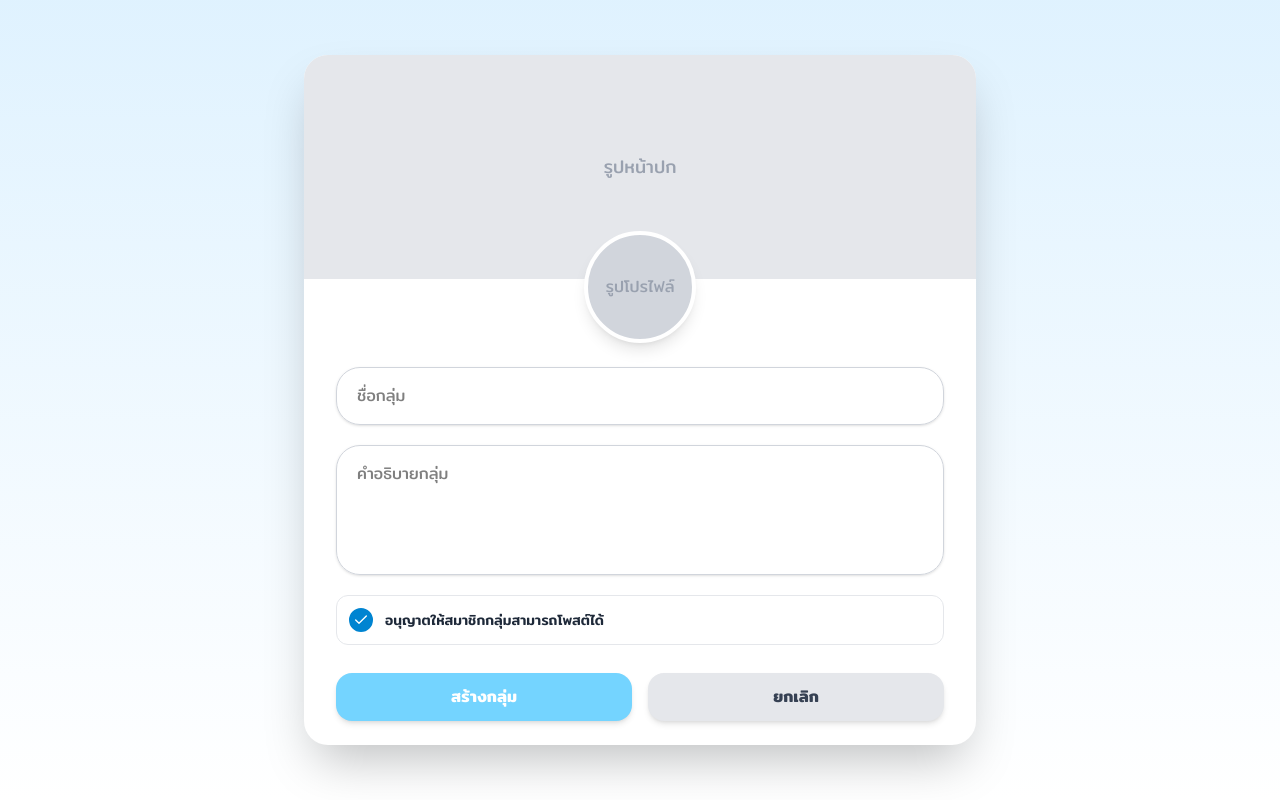
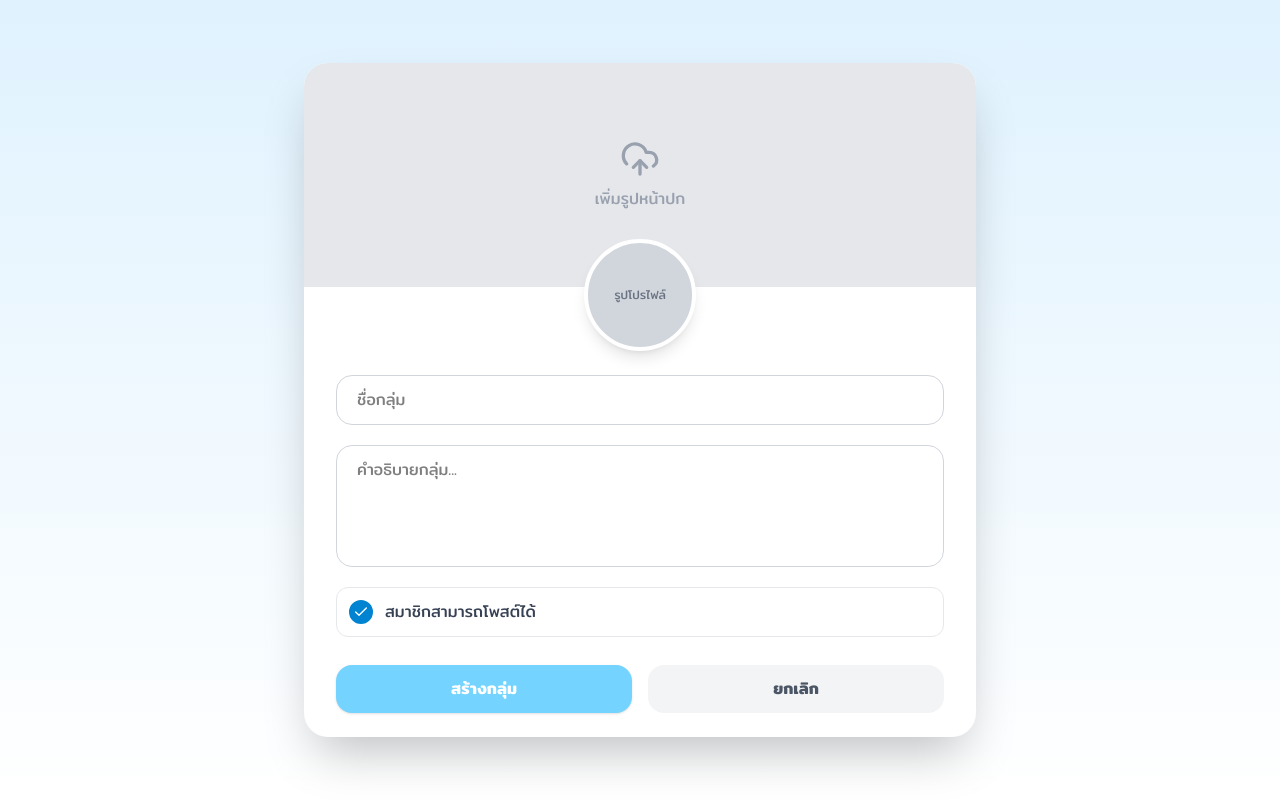
Before and after one commit to luttapon/mini-project, a Next.js app: page /create in a window 1280 px wide. Built offline with nearby package versions, Linux system fonts and the light colour scheme; no server answers.

Commit message:
แก้ไขแล้ว

```diff
--- a/app/components/NavbarSub.tsx
+++ b/app/components/NavbarSub.tsx
@@ -261,7 +261,7 @@ export const NavbarSub = () => {
                 >
                   {/* Avatar Bubble */}
                   <div className="
-                      w-11 h-11 rounded-2xl overflow-hidden
+                      w-11 h-11 rounded-full overflow-hidden
                       bg-gradient-to-br from-slate-100 to-slate-200
                       shadow-md border border-white
                       hover:scale-110 transition-transform duration-200
--- a/app/create/page.tsx
+++ b/app/create/page.tsx
@@ -3,59 +3,65 @@
 import { useState } from 'react'
 import { useRouter } from 'next/navigation'
 import { supabase } from '@/lib/supabase/client'
-// นำเข้าไอคอน Check สำหรับ Checkbox
-import { Check } from 'lucide-react'
+import { Check, UploadCloud } from 'lucide-react'
 
 export default function CreateGroupPage() {
   const router = useRouter()
 
   // --- ส่วนจัดการ State (ข้อมูลในฟอร์ม) ---
-  const [name, setName] = useState('') // ชื่อกลุ่ม
-  const [description, setDescription] = useState('') // คำอธิบาย
-  // State สำหรับกำหนดสิทธิ์การโพสต์ (เริ่มต้นเป็น true: อนุญาต)
+  const [name, setName] = useState('')
+  const [description, setDescription] = useState('')
   const [allowMembersToPost, setAllowMembersToPost] = useState(true)
 
   // --- ส่วนจัดการ State (ไฟล์รูปภาพ) ---
-  const [avatarFile, setAvatarFile] = useState<File | null>(null) // ไฟล์รูปโปรไฟล์
-  const [coverFile, setCoverFile] = useState<File | null>(null)   // ไฟล์รูปปก
-  const [avatarPreview, setAvatarPreview] = useState<string | null>(null) // URL ตัวอย่างรูปโปรไฟล์
-  const [coverPreview, setCoverPreview] = useState<string | null>(null)   // URL ตัวอย่างรูปปก
+  const [avatarFile, setAvatarFile] = useState<File | null>(null)
+  const [coverFile, setCoverFile] = useState<File | null>(null)
+  const [avatarPreview, setAvatarPreview] = useState<string | null>(null)
+  const [coverPreview, setCoverPreview] = useState<string | null>(null)
 
   // --- ส่วนจัดการ State (สถานะการทำงาน) ---
-  const [loading, setLoading] = useState(false) // สถานะกำลังโหลด
-  const [error, setError] = useState('')        // ข้อความ Error
+  const [loading, setLoading] = useState(false)
+  const [error, setError] = useState('')
 
   // --- Logic: เลือกรูปโปรไฟล์และแสดงตัวอย่าง ---
   const handleAvatarChange = (e: React.ChangeEvent<HTMLInputElement>) => {
     const file = e.target.files?.[0] ?? null
-    setAvatarFile(file)
-    // สร้าง Object URL สำหรับแสดงตัวอย่าง
-    setAvatarPreview(file ? URL.createObjectURL(file) : null)
+    if (file) {
+      setAvatarFile(file)
+      setAvatarPreview(URL.createObjectURL(file))
+    }
   }
 
   // --- Logic: เลือกรูปปกและแสดงตัวอย่าง ---
   const handleCoverChange = (e: React.ChangeEvent<HTMLInputElement>) => {
     const file = e.target.files?.[0] ?? null
-    setCoverFile(file)
-    // สร้าง Object URL สำหรับแสดงตัวอย่าง
-    setCoverPreview(file ? URL.createObjectURL(file) : null)
+    if (file) {
+      setCoverFile(file)
+      setCoverPreview(URL.createObjectURL(file))
+    }
   }
 
-  // --- Helper: ฟังก์ชันอัปโหลดไฟล์ไป Supabase Storage ---
+  // --- Helper: ฟังก์ชันอัปโหลดไฟล์ ---
   const handleUploadFile = async (file: File, type: 'avatar' | 'cover') => {
     if (!file) return null
+
     const folder = type === 'avatar' ? 'avatars' : 'covers'
-    // ตั้งชื่อไฟล์ให้ไม่ซ้ำกันด้วย Date.now() และชื่อไฟล์เดิม
-    const filePath = `${folder}/${Date.now()}_${file.name}`
 
-    // อัปโหลดไฟล์ไปยัง Bucket 'groups'
+    // ตั้งชื่อไฟล์ใหม่ (กันภาษาไทย/เว้นวรรค) -> ใช้ เวลาปัจจุบัน.นามสกุลไฟล์
+    const fileExt = file.name.split('.').pop()
+    const fileName = `${Date.now()}.${fileExt}`
+    const filePath = `${folder}/${fileName}`
+
+    // อัปโหลดไปยัง Bucket 'groups'
     const { error } = await supabase.storage.from('groups').upload(filePath, file)
+
     if (error) {
-      console.error('Upload error:', error.message)
-      return null
+      console.error(`Error uploading ${type}:`, error.message)
+      throw new Error(`อัปโหลดรูป ${type} ไม่สำเร็จ: ${error.message}`)
     }
 
-    return filePath // คืนค่า path ที่ใช้เก็บไฟล์ใน Storage
+    // คืนค่า Path
+    return filePath
   }
 
   // --- Logic: บันทึกข้อมูล (Submit Form) ---
@@ -65,34 +71,40 @@ export default function CreateGroupPage() {
     setError('')
 
     try {
-      // 1. ตรวจสอบว่า User Login หรือยัง
-      const user = await supabase.auth.getUser()
-      if (!user.data.user) throw new Error('กรุณาล็อกอินก่อนสร้างกลุ่ม')
+      // 1. ตรวจสอบ Login
+      const { data: { user } } = await supabase.auth.getUser()
+      if (!user) throw new Error('กรุณาล็อกอินก่อนสร้างกลุ่ม')
 
-      // 2. อัปโหลดรูปภาพ (ถ้ามีการเลือก)
-      const avatarPath = avatarFile ? await handleUploadFile(avatarFile, 'avatar') : null
-      const coverPath = coverFile ? await handleUploadFile(coverFile, 'cover') : null
+      // 2. อัปโหลดรูปภาพ (ถ้ามี)
+      let avatarPath = null
+      let coverPath = null
 
-      // 3. บันทึกข้อมูลลงฐานข้อมูล (Table: groups)
-      const { data, error } = await supabase
+      if (avatarFile) {
+        avatarPath = await handleUploadFile(avatarFile, 'avatar')
+      }
+      if (coverFile) {
+        coverPath = await handleUploadFile(coverFile, 'cover')
+      }
+
+      // 3. บันทึกข้อมูลลงฐานข้อมูล
+      const { error: insertError } = await supabase
         .from('groups')
         .insert([{
           name,
           description,
-          avatar_url: avatarPath, // URL/Path ของรูปโปรไฟล์
-          cover_url: coverPath,  // URL/Path ของรูปปก
-          owner_id: user.data.user.id, // ID เจ้าของกลุ่ม
-          // ฟิลด์กำหนดสิทธิ์การโพสต์
+          avatar_url: avatarPath,
+          cover_url: coverPath,
+          owner_id: user.id,
           allow_members_to_post: allowMembersToPost
         }])
-        .select() // เลือกข้อมูลที่เพิ่ง insert กลับมา
 
-      if (error) throw error
+      if (insertError) throw insertError
 
-      // 4. สำเร็จ: ไปยังหน้ารายการกลุ่ม
+      // 4. สำเร็จ: ไปหน้ารวมกลุ่ม
       router.push('/groups')
+
+    // 🛠️ แก้ไข: เปลี่ยน any เป็น unknown และเช็ค type ก่อนใช้งาน
     } catch (err: unknown) {
-      // จัดการ Error
       if (err instanceof Error) {
         setError(err.message)
       } else {
@@ -103,141 +115,87 @@ export default function CreateGroupPage() {
     }
   }
 
-  // --- Logic: ยกเลิกและเคลียร์ค่า ---
   const handleCancel = () => {
-    // เคลียร์ค่า State ทั้งหมด
-    setName('')
-    setDescription('')
-    setAvatarFile(null)
-    setCoverFile(null)
-    setAvatarPreview(null)
-    setCoverPreview(null)
-    setAllowMembersToPost(true)
-    setError('')
-
-    // นำทางกลับไปหน้า My Groups
     router.push('/myGroups')
   }
 
   return (
-    // --- Container หลัก: พื้นหลังไล่เฉดสี ---
     <div className="min-h-screen bg-gradient-to-b from-sky-100 to-white flex items-center justify-center p-4">
-
-      {/* การ์ดแบบฟอร์มหลัก */}
       <div className="w-full max-w-2xl bg-white rounded-3xl shadow-2xl overflow-hidden">
 
-        {/* --- ส่วนที่ 1: รูปภาพหน้าปก (Cover Image) --- */}
-        <div className="relative w-full h-56 bg-gray-200 cursor-pointer group">
-          <label className="w-full h-full block relative">
+        {/* รูปปก */}
+        <div className="relative w-full h-56 bg-gray-200 cursor-pointer group hover:bg-gray-300 transition">
+          <label className="w-full h-full flex items-center justify-center relative">
             {coverPreview ? (
-              // แสดงรูปปกที่เลือก
               <img src={coverPreview} alt="Cover" className="w-full h-full object-cover" />
             ) : (
-              // Placeholder รูปปก
-              <div className="w-full h-full flex items-center justify-center text-gray-400 text-lg cursor-pointer">
-                รูปหน้าปก
+              <div className="flex flex-col items-center text-gray-400">
+                <UploadCloud className="w-10 h-10 mb-2" />
+                <span>เพิ่มรูปหน้าปก</span>
               </div>
             )}
-
-            {/* Effect เมื่อนำเมาส์ไปชี้ (Overlay) */}
-            <div className="absolute inset-0 bg-black opacity-0 group-hover:opacity-5 transition-opacity duration-300 pointer-events-none"></div>
-
-            {/* Input รับไฟล์ (ซ่อนอยู่) */}
-            <input
-              type="file"
-              accept="image/*"
-              onChange={handleCoverChange}
-              className="hidden"
-            />
+            <div className="absolute inset-0 bg-black/10 opacity-0 group-hover:opacity-100 transition-opacity"></div>
+            <input type="file" accept="image/*" onChange={handleCoverChange} className="hidden" />
           </label>
         </div>
 
-        {/* --- ส่วนที่ 2: รูปโปรไฟล์ (Avatar) --- */}
+        {/* รูปโปรไฟล์ */}
         <div className="relative -mt-12 flex justify-center cursor-pointer">
           <label className="relative group">
-            {avatarPreview ? (
-              // แสดงรูปโปรไฟล์ที่เลือก
-              <img
-                src={avatarPreview}
-                alt="Avatar"
-                className="w-28 h-28 rounded-full border-4 border-white object-cover shadow-lg"
-              />
-            ) : (
-              // Placeholder รูปโปรไฟล์
-              <div className="w-28 h-28 bg-gray-300 rounded-full border-4 border-white flex items-center justify-center shadow-lg text-gray-400 cursor-pointer">
-                รูปโปรไฟล์
-              </div>
-            )}
-
-            {/* Effect เมื่อนำเมาส์ไปชี้ (Overlay) */}
-            <div className="absolute inset-0 bg-black opacity-0 group-hover:opacity-5 transition-opacity duration-300 pointer-events-none rounded-full"></div>
-
-            {/* Input รับไฟล์ (ซ่อนอยู่) */}
-            <input
-              type="file"
-              accept="image/*"
-              onChange={handleAvatarChange}
-              className="hidden"
-            />
+            <div className="w-28 h-28 rounded-full border-4 border-white shadow-lg overflow-hidden bg-gray-300 flex items-center justify-center hover:bg-gray-400 transition">
+                {avatarPreview ? (
+                <img src={avatarPreview} alt="Avatar" className="w-full h-full object-cover" />
+                ) : (
+                <span className="text-gray-500 text-xs">รูปโปรไฟล์</span>
+                )}
+            </div>
+            <input type="file" accept="image/*" onChange={handleAvatarChange} className="hidden" />
           </label>
         </div>
 
-        {/* --- ส่วนที่ 3: ฟอร์มกรอกข้อมูล (ชื่อ, รายละเอียด, สิทธิ์) --- */}
+        {/* ฟอร์ม */}
         <form onSubmit={handleSubmit} className="px-8 py-6 flex flex-col gap-5">
-          {/* แสดงข้อความ Error (ถ้ามี) */}
-          {error && <p className="text-red-500 text-center">{error}</p>}
+          {error && <div className="bg-red-50 text-red-500 p-3 rounded-xl text-center text-sm">{error}</div>}
 
-          {/* Input ชื่อกลุ่ม */}
           <input
             type="text"
             placeholder="ชื่อกลุ่ม"
             value={name}
             onChange={(e) => setName(e.target.value)}
-            className="w-full border border-gray-300 rounded-3xl px-5 py-4 shadow-sm focus:outline-none focus:ring-2 focus:ring-sky-500 focus:border-transparent transition"
+            className="w-full border border-gray-300 rounded-2xl px-5 py-3 focus:ring-2 focus:ring-sky-500 outline-none"
             required
           />
 
-          {/* Textarea คำอธิบายกลุ่ม */}
           <textarea
-            placeholder="คำอธิบายกลุ่ม"
+            placeholder="คำอธิบายกลุ่ม..."
             value={description}
             onChange={(e) => setDescription(e.target.value)}
-            className="w-full border border-gray-300 rounded-3xl px-5 py-4 shadow-sm focus:outline-none focus:ring-2 focus:ring-sky-500 focus:border-transparent resize-none transition"
+            className="w-full border border-gray-300 rounded-2xl px-5 py-3 focus:ring-2 focus:ring-sky-500 outline-none resize-none"
             rows={4}
           />
 
-          {/* Checkbox สำหรับกำหนดสิทธิ์การโพสต์ */}
           <div
-            className="flex items-center gap-3 cursor-pointer p-3 border border-gray-200 rounded-xl transition hover:bg-gray-50"
+            className="flex items-center gap-3 cursor-pointer p-3 border border-gray-200 rounded-xl hover:bg-gray-50 transition"
             onClick={() => setAllowMembersToPost(!allowMembersToPost)}
           >
-            <div
-              className={`w-6 h-6 rounded-full border-2 flex items-center justify-center transition-all shrink-0 ${
-                allowMembersToPost
-                  ? 'bg-sky-600 border-sky-600' // สถานะ Checked
-                  : 'bg-white border-gray-400' // สถานะ Unchecked
-              }`}
-            >
+            <div className={`w-6 h-6 rounded-full border-2 flex items-center justify-center transition-all ${allowMembersToPost ? 'bg-sky-600 border-sky-600' : 'bg-white border-gray-300'}`}>
               {allowMembersToPost && <Check className="w-4 h-4 text-white" />}
             </div>
-            <label className="text-gray-800 text-sm font-medium cursor-pointer select-none">
-              อนุญาตให้สมาชิกกลุ่มสามารถโพสต์ได้
-            </label>
+            <span className="text-gray-700 select-none">สมาชิกสามารถโพสต์ได้</span>
           </div>
 
-          {/* --- ปุ่มดำเนินการ (สร้างกลุ่ม / ยกเลิก) --- */}
           <div className="flex gap-4 pt-2">
             <button
               type="submit"
               disabled={loading || !name.trim()}
-              className="flex-1 bg-sky-600 text-white py-3 rounded-2xl font-semibold shadow-md hover:bg-sky-700 transition cursor-pointer hover:scale-105 active:scale-95 disabled:bg-sky-300"
+              className="flex-1 bg-sky-600 text-white py-3 rounded-2xl font-semibold shadow hover:bg-sky-700 disabled:bg-sky-300 transition"
             >
-              {loading ? 'กำลังสร้าง...' : 'สร้างกลุ่ม'}
+              {loading ? 'กำลังบันทึก...' : 'สร้างกลุ่ม'}
             </button>
             <button
               type="button"
               onClick={handleCancel}
-              className="flex-1 bg-gray-200 text-gray-700 py-3 rounded-2xl font-semibold shadow-md hover:bg-gray-300 transition cursor-pointer hover:scale-105 active:scale-95"
+              className="flex-1 bg-gray-100 text-gray-600 py-3 rounded-2xl font-semibold hover:bg-gray-200 transition"
             >
               ยกเลิก
             </button>
--- a/package.json
+++ b/package.json
@@ -15,7 +15,6 @@
     "@supabase/auth-helpers-nextjs": "^0.10.0",
     "@supabase/ssr": "^0.7.0",
     "@supabase/supabase-js": "^2.78.0",
-    "baseline-browser-mapping": "^2.8.32",
     "lucide-react": "^0.552.0",
     "next": "^16.0.1",
     "react": "19.2.0",
@@ -27,6 +26,7 @@
     "@types/node": "^20",
     "@types/react": "^19",
     "@types/react-dom": "^19",
+    "baseline-browser-mapping": "^2.8.32",
     "eslint": "^9",
     "eslint-config-next": "16.0.1",
     "supabase": "^2.54.11",
```
Also changed, not shown: app/(main)/groups/page.tsx (+11 -6 lines), 1 other file (tests, documents, lock files or other folders).
